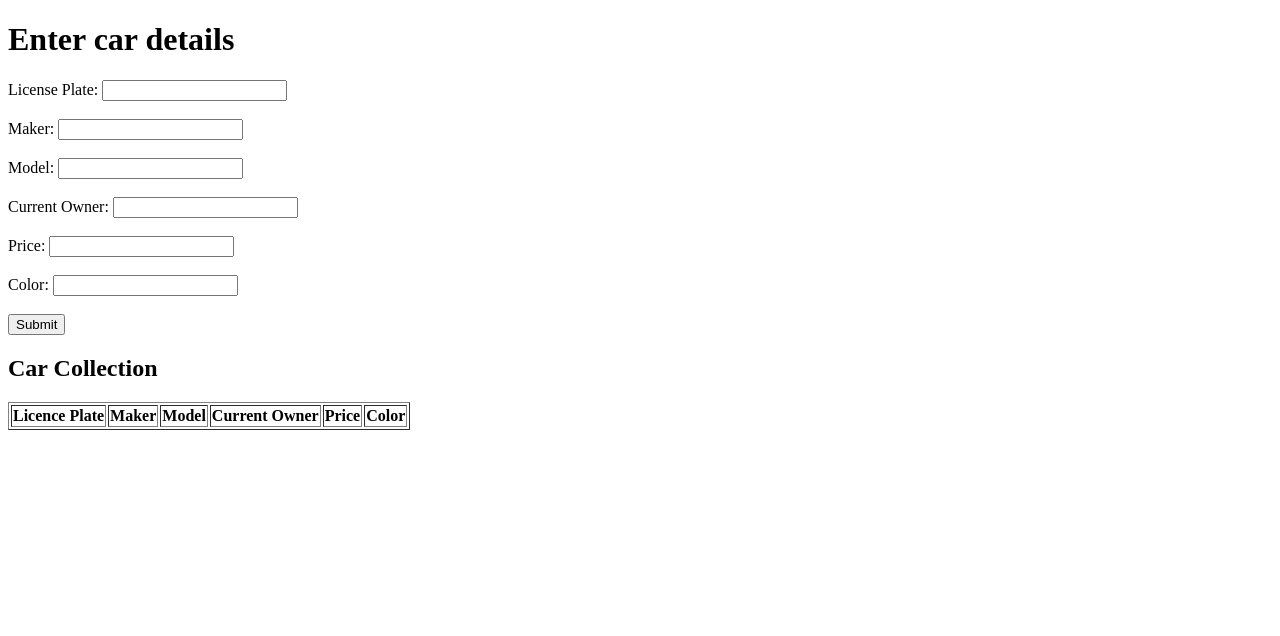
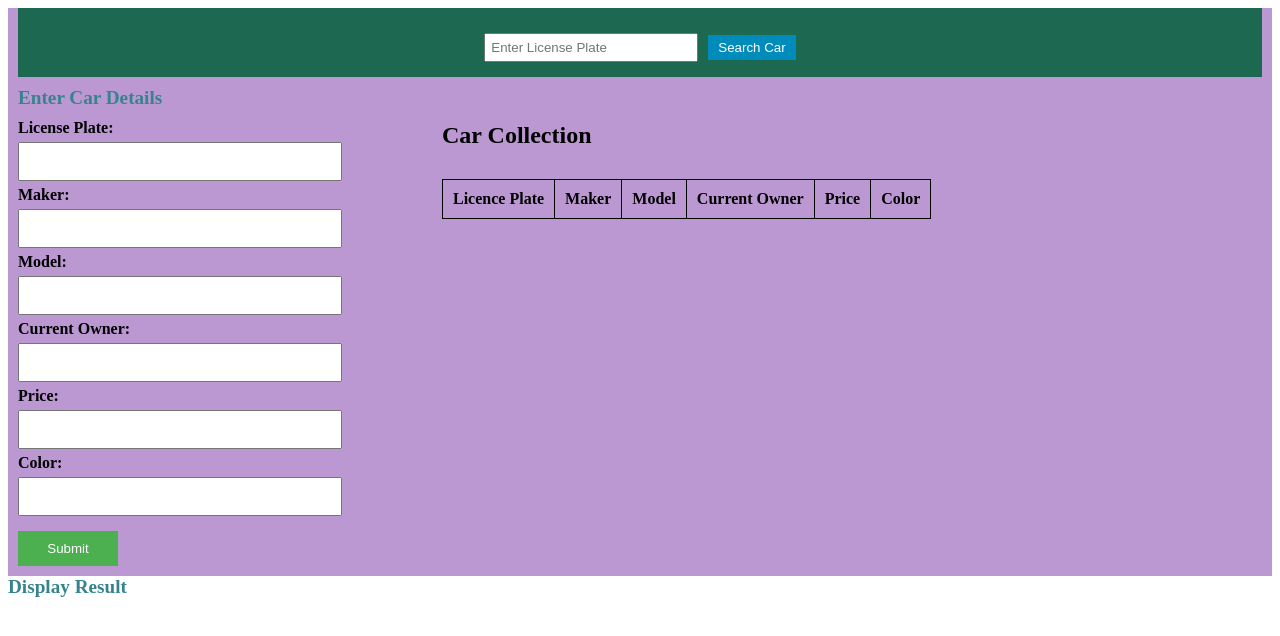
Before and after one commit to imranhasanodhi/JavaScript, a plain HTML site: page 6_week/06_exercises/cars/index.html in a window 1280 px wide. Drawn offline with Linux system fonts and the light colour scheme.

Commit message:
Add Car1 completed version

```diff
--- a/6_week/06_exercises/cars/index.html
+++ b/6_week/06_exercises/cars/index.html
@@ -4,28 +4,44 @@
     <meta charset="UTF-8">
     <meta name="viewport" content="width=device-width, initial-scale=1.0">
     <title>Car Details</title>
+    <link rel="stylesheet" href="styles.css">
 </head>
 <body>
-    <h1>Enter car details</h1>
-    <Form id = "carForm">
+
+    <div class="container">
+        <!-- Search Form at the top -->
+        <div class="search-container">
+            <form id="searchForm">
+                <input type="text" id="searchLicensePlate" placeholder="Enter License Plate" />
+                <button type="submit">Search Car</button>
+            </form>
+        </div>
+
+        <div class="form-table-container">
+            <div class="form-container">
+                <h1>Enter Car Details</h1>
+                <form id="carForm">
                     <label for="licensePlate">License Plate:</label>
-        <input type = "text" id = "licensePlate" name="licensePlate" required> <br> <br>
+                    <input type="text" id="licensePlate" name="licensePlate" required>
                     <label for="maker">Maker:</label>
-        <input type="text" id="maker" name="maker" required> <br><br>
+                    <input type="text" id="maker" name="maker" required>
                     <label for="model">Model:</label>
-        <input type="text" id="model" name="model" required> <br><br>
+                    <input type="text" id="model" name="model" required>
                     <label for="currentOwner">Current Owner:</label>
-        <input type="text" id="currentOwner" name="currentOwner" required> <br><br>
+                    <input type="text" id="currentOwner" name="currentOwner" required>
                     <label for="price">Price:</label>
-        <input type="number" id="price" name="price" required> <br><br>
+                    <input type="number" id="price" name="price" required>
                     <label for="color">Color:</label>
-        <input type="text" id="color" name="color" required> <br><br>
+                    <input type="text" id="color" name="color" required>
+                    <!-- <label for="year">Year</label>
+                    <input type="text" id="year" name="year" required> -->
                     <button type="submit">Submit</button>
-    </Form>
+                </form>
+            </div>
 
+            <!-- Container for table on the right -->
+            <div class="table-container">
                 <h2>Car Collection</h2>
-
-     <!-- Table to display the car collection -->
                 <table border="1" id="carTable">
                     <thead>
                         <tr>
@@ -38,9 +54,17 @@
                         </tr>
                     </thead>
                     <tbody id="carTableBody">
-            <!--data added here dinamacally by javascript-->
+                        <!--data added here dynamically by JavaScript-->
                     </tbody>
                 </table>
+            </div>
+        </div>
+    </div>
+
+    <!-- To display search results -->
+    <div id="searchResults">
+        <h1>Display Result</h1>
+    </div>
 
     <script src="script.js"></script>
 </body>
--- a/6_week/06_exercises/cars/script.js
+++ b/6_week/06_exercises/cars/script.js
@@ -44,6 +44,8 @@ document.getElementById('carForm').addEventListener('submit', function(event){
 
          // Display the updated car collection in the table
         displayCarTable();
+          // Clear the form after submission
+        document.getElementById('carForm').reset();
 
 
 })
@@ -86,6 +88,68 @@ function displayCarTable(){
     })
 }
 
+
+// Function to search a car by license plate
+document.getElementById('searchForm').addEventListener('submit', function(event) {
+    event.preventDefault();
+
+   // Get the search input value
+   const searchLicensePlate = document.getElementById('searchLicensePlate').value.trim();
+
+   // Search for the car in the carCollection array
+   const foundCar = carCollection.find(car => car.licensePlate === searchLicensePlate);
+
+   // Display the result
+   const searchResultsDiv = document.getElementById('searchResults');
+   searchResultsDiv.innerHTML = ''; // Clear previous results
+
+   // Create a table for search results
+   const resultsTable = document.createElement('table');
+   resultsTable.style.width = '100%';
+   resultsTable.style.borderCollapse = 'collapse';
+
+   // Create table header
+   const thead = document.createElement('thead');
+   thead.innerHTML = `
+       <tr>
+           <th>License Plate</th>
+           <th>Maker</th>
+           <th>Model</th>
+           <th>Current Owner</th>
+           <th>Price</th>
+           <th>Color</th>
+       </tr>
+   `;
+   resultsTable.appendChild(thead);
+
+   // Create table body
+   const tbody = document.createElement('tbody');
+
+   if (foundCar) {
+       // If the car is found, display its details
+       const row = document.createElement('tr');
+       row.innerHTML = `
+           <td>${foundCar.licensePlate}</td>
+           <td>${foundCar.maker}</td>
+           <td>${foundCar.model}</td>
+           <td>${foundCar.currentOwner}</td>
+           <td>€${foundCar.price}</td>
+           <td>${foundCar.color}</td>
+       `;
+       tbody.appendChild(row);
+       resultsTable.appendChild(tbody);
+
+       // Add a heading above the results table
+       searchResultsDiv.innerHTML = '<h1>Here Is Your Search Result:</h1>';
+   } else {
+       // If the car is not found, show an error message
+       searchResultsDiv.innerHTML = '<h1>No car found with that license plate.</h1>';
+   }
+
+   // Append the results table to the search results div
+   searchResultsDiv.appendChild(resultsTable);
+});
+
 // 3. **Create and Store Car Objects:**
 
 //    - Upon form submission, instantiate a new `Car` object using the collected input values.
--- /dev/null
+++ b/6_week/06_exercises/cars/styles.css
@@ -0,0 +1,142 @@
+.container {
+    display: flex; /* Use flexbox to arrange children in a row */
+    flex-direction: column;
+    gap: 10px; /* Adds space between the form container and the table container */
+    background: #bb98d2;
+
+    padding-left: 10px;
+    padding-right: 10px;
+}
+.search-container {
+    display: flex;
+    justify-content: flex-start; /* Align search form to the left */
+    justify-content: center;
+    background: #1d6850;
+    padding: 15px;
+}
+.form-table-container {
+    display: flex; /* Align form and table side by side */
+    gap: 100px; /* Space between the form and the table */
+}
+.form-container {
+    display: flex;
+    flex-direction: column; /* Stack the heading and form vertically */
+    align-items: flex-start; /* Align items to the left */
+}
+
+.table-container {
+    display: flex;
+    flex-direction: column; /* Stack the table heading and table vertically */
+    align-items: flex-start; /* Align items to the left */
+    margin-top: 15px;
+}
+
+/* Adjust heading and form styling as needed */
+h1 {
+    margin: 0; /* Remove default margin to control spacing */
+    margin-bottom: 10px;
+    font-size: larger; /* Adjust font size (e.g., 2.5em for larger text) */
+    font-weight: bold; /* Make text bold */
+    color: #35848d; /* Optional: Change color for better contrast */
+    text-align: left; /* Optional: Align text to the left */
+
+
+
+}
+
+#carForm {
+    display: flex;
+    align-items: flex-start;
+    flex-direction: column; /* Stack form elements vertically */
+    margin: 0; /* Remove any margin from the form */
+
+}
+
+#carForm label {
+    font-weight: bold;
+    margin-bottom: 5px;
+}
+
+#carForm input {
+    padding: 10px; /* Increase padding for better aesthetics */
+    width: 300px; /* Keep the same width */
+    height: 15px; /* Set a consistent height */
+    margin-bottom: 5px;
+}
+
+
+
+#carForm button {
+    padding: 10px 15px;
+    width: 100px;
+    background-color: #4CAF50;
+    color: white;
+    border: none;
+    cursor: pointer;
+    margin: 10px 0; /* Small margin above and below button */
+}
+
+#carForm br {
+    display: none; /* Hide line breaks to prevent gaps */
+}
+/* General table styling */
+table {
+    width: 100%;
+    border-collapse: collapse;
+    margin-bottom: 30px; /* Adds space between table and search bar */
+}
+
+table th, table td {
+    height: 15px; /* Set the same height for table cells */
+    padding: 10px; /* Keep padding for table cells */
+    text-align: left;
+}
+
+/* Style for the Search form */
+#searchForm {
+    margin-top: 10px; /* Adds space above the search form */
+    display: flex;
+    align-items: center;
+    gap: 10px; /* Space between input and button */
+}
+
+#searchForm input {
+    padding: 5px;
+    width: 200px;
+}
+
+#searchForm button {
+    padding: 5px 10px;
+    background-color: #008CBA;
+    color: white;
+    border: none;
+    cursor: pointer;
+}
+.results-container{
+    margin-top: 10px; /* Adds space above the search form */
+    display: flex;
+    align-items: center;
+    gap: 10px; /* Space between input and button */
+    background: #3d3333;
+}
+/* General table styling */
+table {
+    width: 100%;
+    border-collapse: collapse;
+    margin-top: 10px; /* Adds space between the heading and the table */
+}
+
+table th, table td {
+
+    border: 1px solid black; /* Add border to table cells */
+    padding: 10px; /* Keep padding for table cells */
+    text-align: left; /* Align text to the left */
+}
+
+/* Style for the Search Results heading */
+#searchResults h1 {
+    margin-bottom: 10px; /* Adds space below the heading */
+}
+#searchresult{
+    background-color: #6a18a0;
+}
```
Also changed, not shown: 3 other files. Lines whose indentation alone changed are shown as unchanged.
